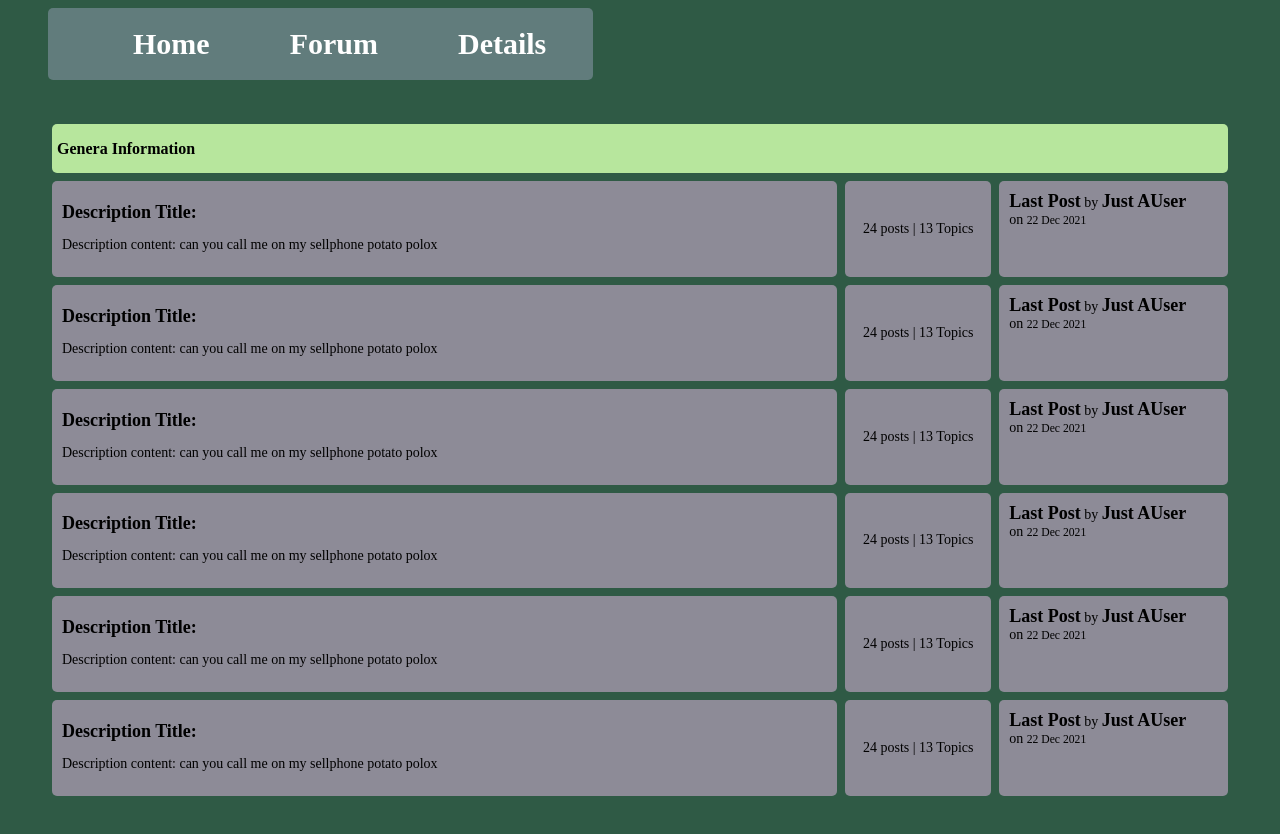
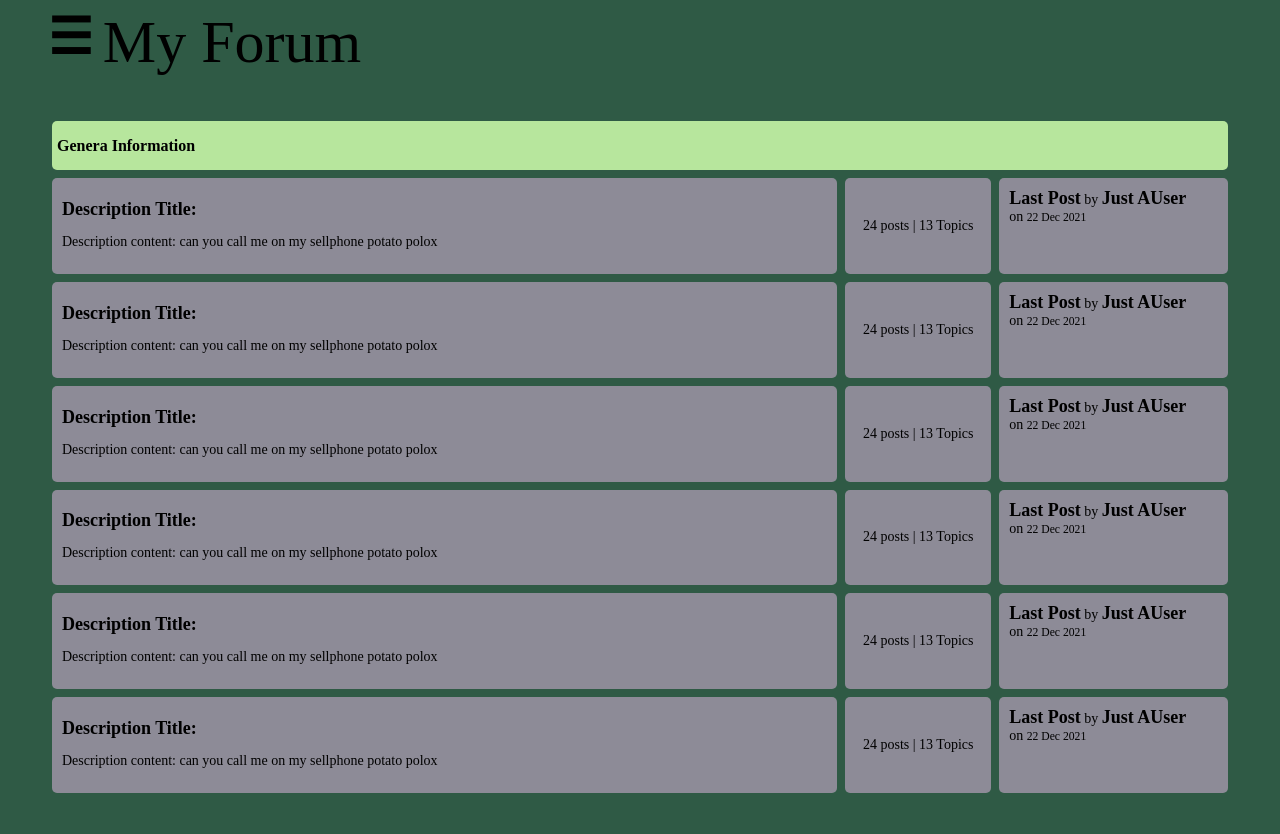
Before and after one commit to Vladul555/2020_21_project-2, a plain HTML site: page Forum/home.html in a window 1280 px wide. Drawn offline with Linux system fonts and the light colour scheme.

Commit message:
Update home.html

```diff
--- a/Forum/home.html
+++ b/Forum/home.html
@@ -9,9 +9,10 @@
 </head>
 <body>
     <header>
-        <div class="navigation_bar">
-            <nav class="navigation">
+        <div class="navigation_bar ">
+            <nav class="navigation hide"id='navigation'>
                 <ul class="navigation_list">
+                    <li class="close_icon" onclick="showIconBar()">&#10006;</li>
                     <li class="navigation_item">
                         <a href="#"class="navigation_link">Home</a>
                     </li>
@@ -23,6 +24,8 @@
                     </li>
                 </ul>
             </nav>
+            <a href="#" class="bar_icon" id="iconBar" onclick="hideIconBar()">&#9776;</span></a>
+            <div class="Brand">My Forum</div>
         </div>
     </header>
     <div class="container">
```
